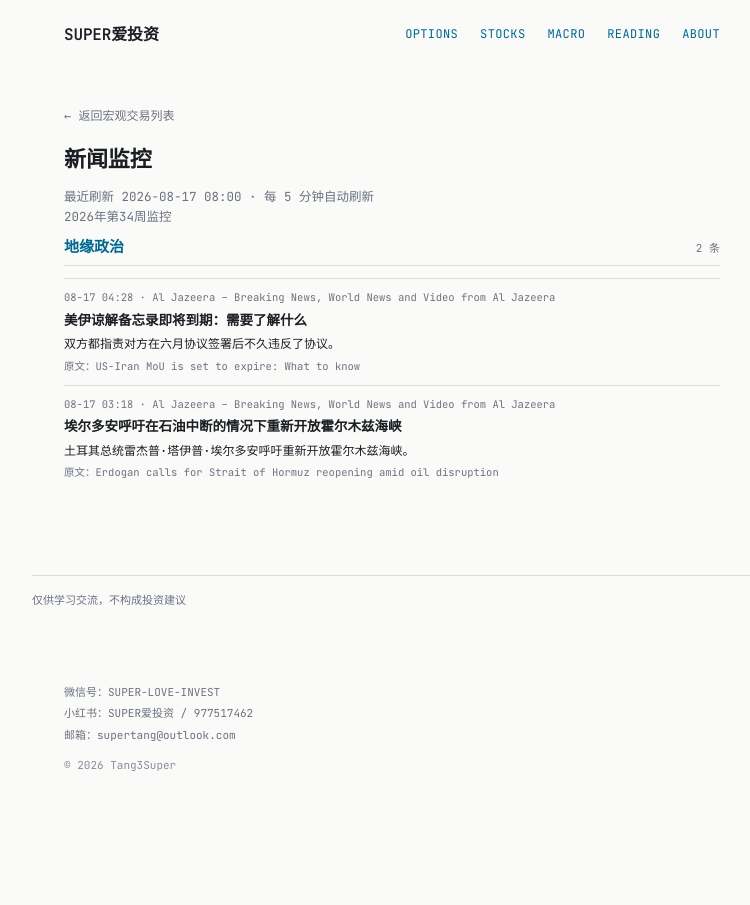
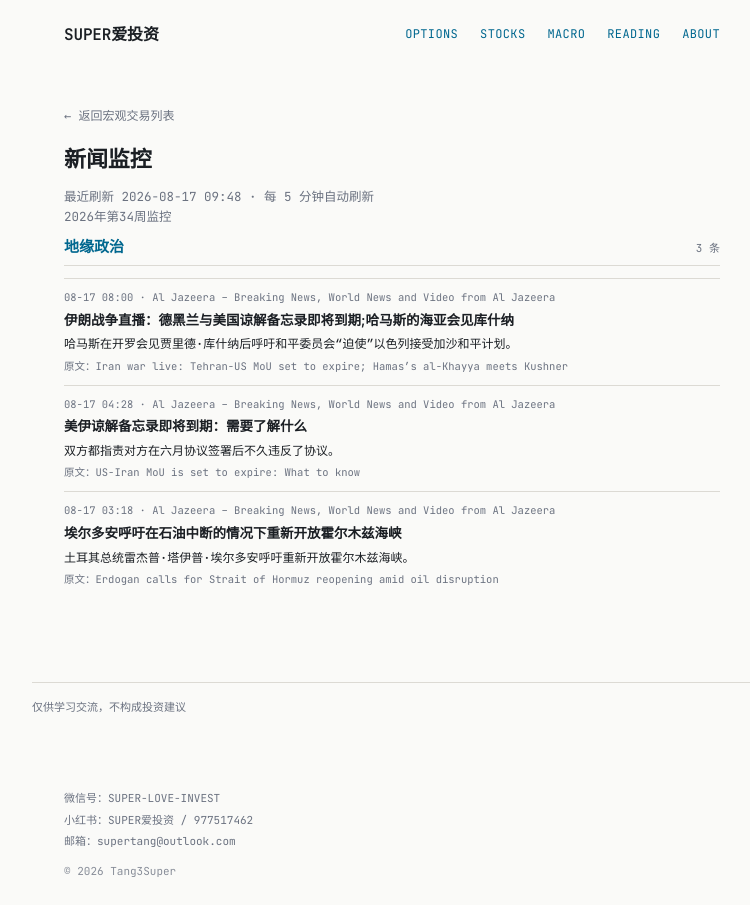
Before and after one commit to tang3super/tang3super.github.io, a Jekyll site: the page built from macro-trade/news-digest.md, in a window 1280 px wide. Shown: the whole page, without its empty margins (248-998 px from the left). Built offline with Jekyll 4.4.1, drawn with Linux system fonts in a browser that asks for light colours.

Commit message:
sync news-digest article

```diff
--- a/macro-trade/news-digest.md
+++ b/macro-trade/news-digest.md
@@ -5,11 +5,18 @@ title: 新闻监控
 date: '2026-08-17'
 summary: 2026年第34周监控
 week_label: 2026年第34周监控
-last_updated: 2026-08-17 08:00
+last_updated: 2026-08-17 09:48
 refresh_note: 每 5 分钟自动刷新
 topics:
 - name: 地缘政治
   items:
+  - title: 'Iran war live: Tehran-US MoU set to expire; Hamas’s al-Khayya meets Kushner'
+    summary: Hamas calls on Board of Peace to 'compel' Israel to accept the Gaza peace plan after meeting Jared Kushner in Cairo.
+    link: https://www.aljazeera.com/news/liveblog/2026/8/17/iran-war-live-tehran-us-mou-set-to-expire-hamass-al-khayya-meets-kushner?traffic_source=rss
+    source: Al Jazeera – Breaking News, World News and Video from Al Jazeera
+    time: 08-17 08:00
+    title_zh: 伊朗战争直播：德黑兰与美国谅解备忘录即将到期;哈马斯的海亚会见库什纳
+    summary_zh: 哈马斯在开罗会见贾里德·库什纳后呼吁和平委员会“迫使”以色列接受加沙和平计划。
   - title: 'US-Iran MoU is set to expire: What to know'
     summary: Both sides accused the other of violating the June agreement shortly after it was signed.
     link: https://www.aljazeera.com/news/2026/8/16/us-iran-mou-is-set-to-expire-what-to-know?traffic_source=rss
```
